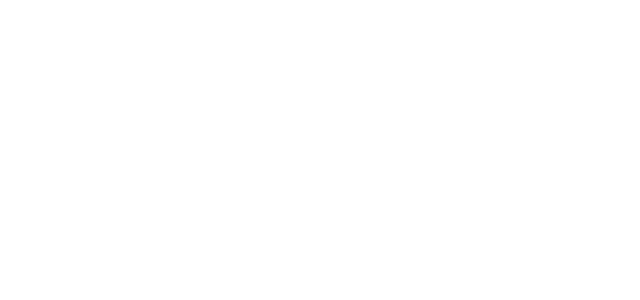
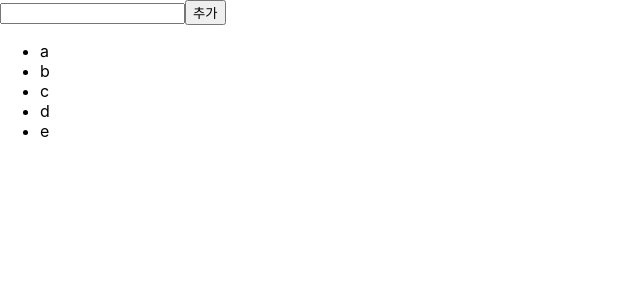
Before and after one commit to migyeonglee/ReactStudy, a React (Create React App) app in the folder first-app/: page / in a window 1280 px wide. Shown: the top 300 px of the page, without its empty margins (0-640 px from the left). Built offline with nearby package versions, Linux system fonts and the light colour scheme.

Commit message:
map study

```diff
--- a/first-app/src/App.js
+++ b/first-app/src/App.js
@@ -1,21 +1,12 @@
 import './App.css';
-// import ClassState from './class';
-// import FunctionState from './function';
-// import Map from './map';
+import Map from './map';
+// import { useState } from 'react';
 function App() {
-   let list = ["a","b","c","d","e"];
-  //  items => 배열이 담김
-   let items = list.map((value , id,arr) => {
-    console.log("value : ", value);
-    console.log("id : ", id);
-    console.log("arr : ", arr);
-    return value + id;
-   })
-console.log('items : ',items)
-  //  items = ['a0','b1','c2','d3','e4']
+
 
   return (
    <>
+   <Map></Map>
 
    </>
   );
--- a/first-app/src/index.js
+++ b/first-app/src/index.js
@@ -6,9 +6,10 @@
 
 const root = ReactDOM.createRoot(document.getElementById('root'));
 root.render(
-  <React.StrictMode>
+  // 콘솔이 두번 찍힘
+  // <React.StrictMode>
     <App />
-  </React.StrictMode>
+  // </React.StrictMode>
 );
 
 // If you want to start measuring performance in your app, pass a function
--- a/first-app/src/map.js
+++ b/first-app/src/map.js
@@ -1,20 +1,65 @@
-import React, { Component } from 'react';
+import React from 'react';
+import { useState } from 'react';
 
-class Map extends Component {
+const Map = () => {
+      //  let list = ["a","b","c","d","e"];
+  //  items => 배열이 담김
+  //  let items = list.map((value, id, arr) => {
+//     console.log("value : ", value);
+//     console.log("id : ", id);
+//     console.log("arr : ", arr);
+//     return value + id;
+  //  })
 
-    render() {
-        return (
-            <>
-                <h1>map 메소드</h1>
-                <p>배열에서 사용할 수 있음</p>
-                <hr />
-            </>
-        );
-    }
-}
+// console.log('items : ',items)
+  //  items = ['a0','b1','c2','d3','e4']
+/*
+value : list를 순서대로 돌며 나오는 값
+id : 방금 나온 값의 인덱스
+arr : 현재 반복을 돌고 있는 배열
+items : "return value + id;"로 만들어진 배열
+*/
+    // let list = ["a","b","c","d","e"];
+let listTemp =[
+    {id :1, value : "a"},
+    {id :2, value : "b"},
+    {id :3, value : "c"},
+    {id :4, value : "d"},
+    {id :5, value : "e"},
+];
+    let [list, setList]=useState(listTemp);
+    let [inputValue, setInput]=useState("");
+    // let newList = list.concat({id : 6, value : inputValue});
+    // setList(newList);
+    return (
+        <>
+        {/* <ul> */}
+      {/* <li>a</li>
+      <li>b</li>
+      <li>c</li>
+      <li>d</li>
+      <li>e</li> */}
+      {/* 위와 아래가 동일하게 나옴 , 콘솔에 error 뜨면 key값 지정해줄것 */}
+      {/* map() 함수를이용해컴포넌트를생성할때“key”사용을권장한다.
+        Why? React는 자율적으로 업데이트전 기존요소와 업데이트요소를 비교하는데 key를 사용한다 */}
+      {/* {list.map((value, id) => {return <li key = {id}>{value}</li>})} */}
+      {/* <Map></Map> */}
+   {/* </ul> */}
+        <input type="text " onChange={(e)=> {setInput(e.target.value);}} />
+        <button onClick={()=>{
+            // id가 6인 곳에 추가
+            //  let newList = list.concat({id : 6, value : inputValue});
+             let newList = list.concat({id : list.length+1, value : inputValue});
+             setList(newList);
+        }}>추가</button>
+        <ul>
+             {list.map((value) => {return <li key = {value.id}>{value.value}</li>})}
+        </ul>
+        </>
+    );
+};
 
 export default Map;
-
 /*
 [ map() ]
 - map() 의 인자로 넘겨지는 callback 함수를 실행한 결과를 가지고 새로운 배열을 만들 시 사용
```
Also changed, not shown: first-app/src/filter.js (added).
